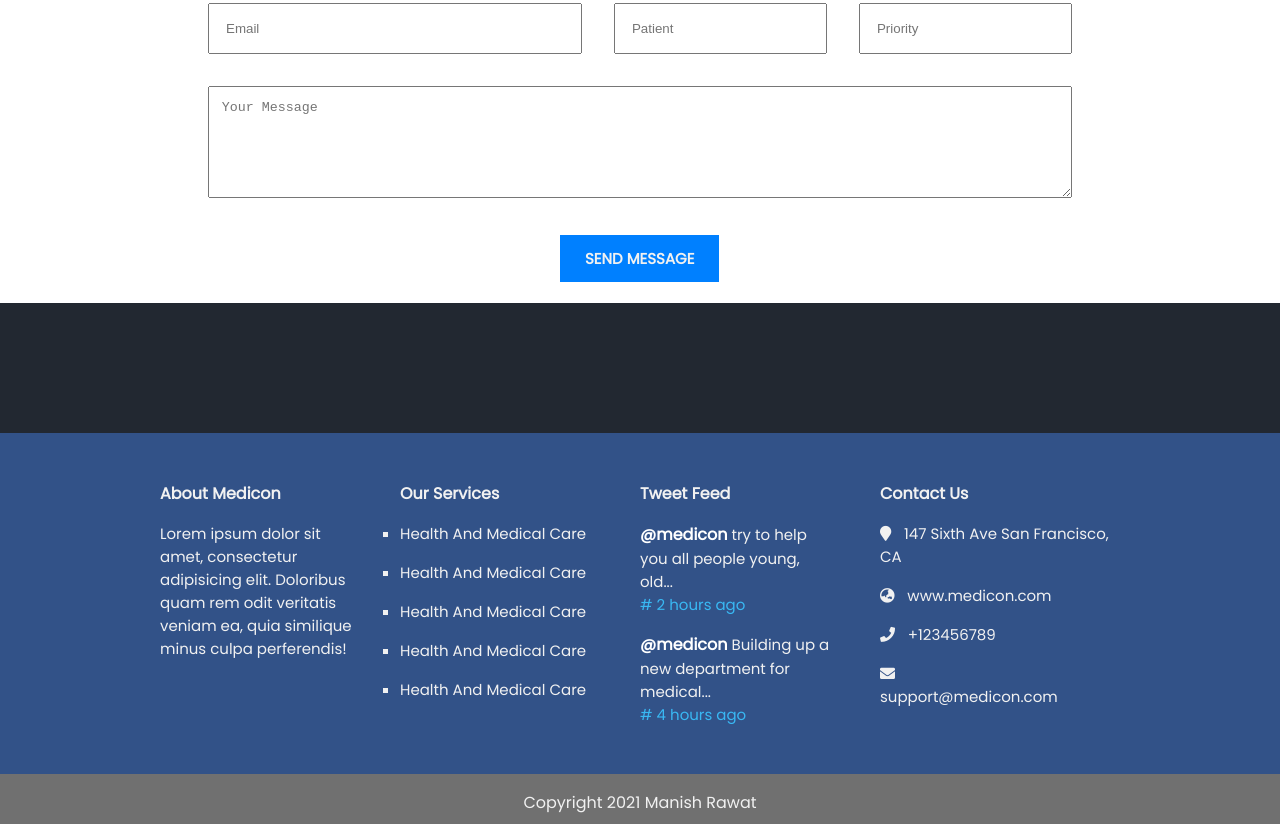
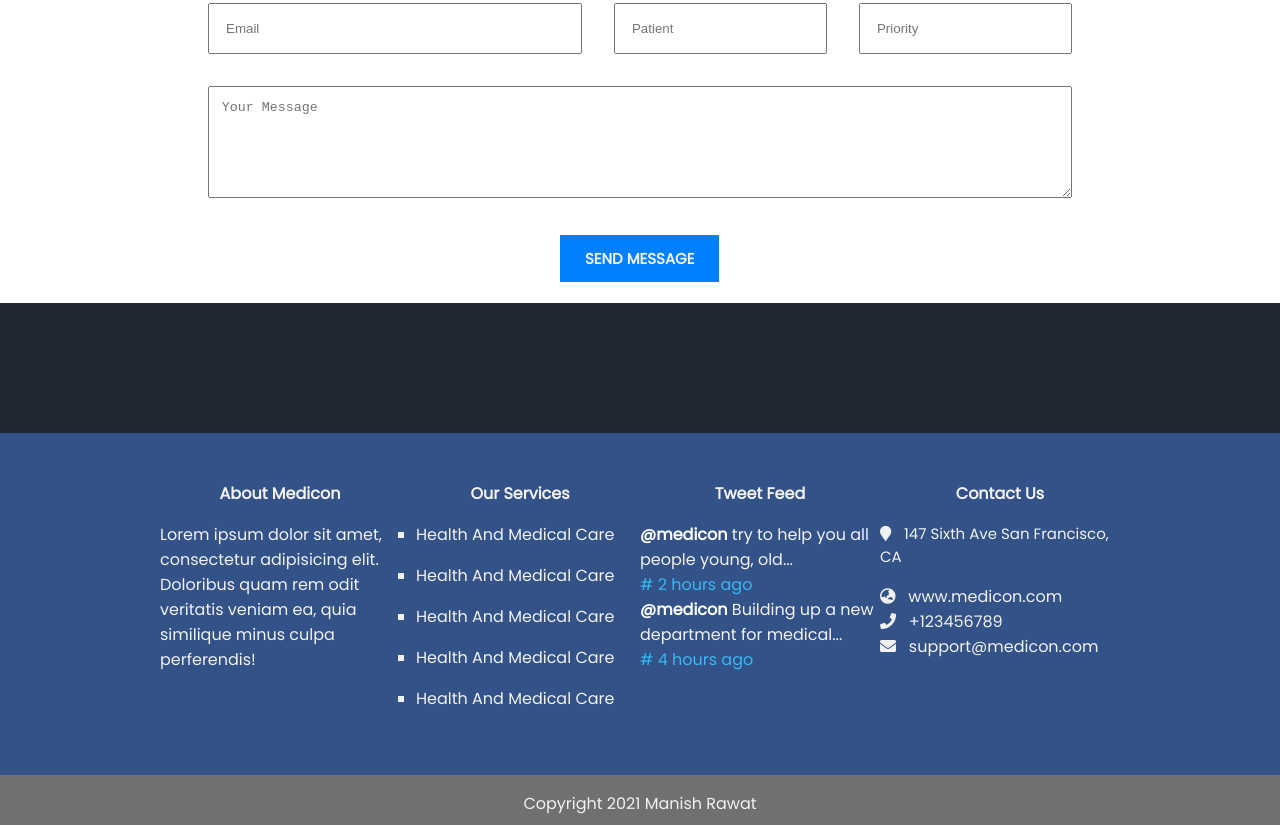
Before and after one commit to Manish889/task-1, a plain HTML site: page index.html in a window 1280 px wide. Shown: the part 5474-6299 px from the top of the page. Drawn offline with nearby package versions, Linux system fonts and the light colour scheme.

Commit message:
Update style.css

```diff
--- a/css/style.css
+++ b/css/style.css
@@ -617,15 +617,10 @@ body {
   color: #f1f1f1;
 }
 
-.footer-style {
-  max-width: 80%;
-  font-size: 15px;
-  margin-top: 1rem;
-}
-
 .footer-service li {
   list-style: square;
   cursor: pointer;
+  margin: 0 0 1rem 1rem;
 }
 .footer-service li:hover {
   color: #0080ff;
@@ -661,6 +656,8 @@ body {
 
 .footer-heading {
   font-weight: bold;
+  margin-bottom: 1rem;
+  text-align: center;
 }
 
 .bottom-strip2 {
```
